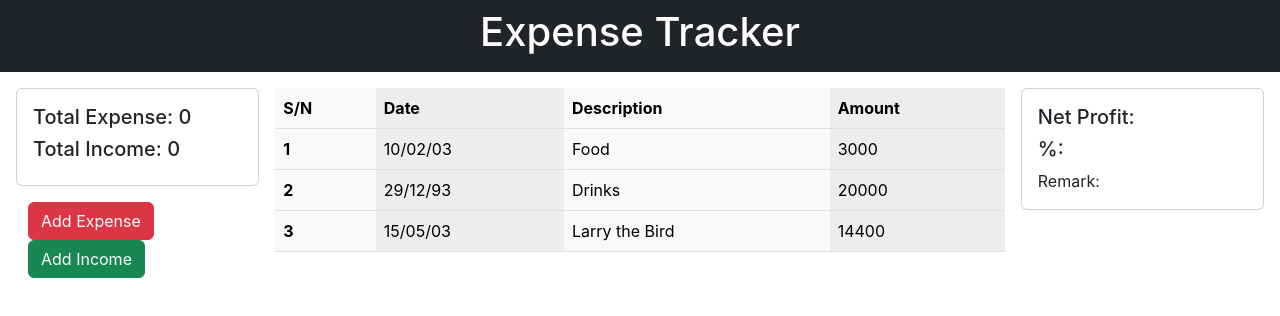
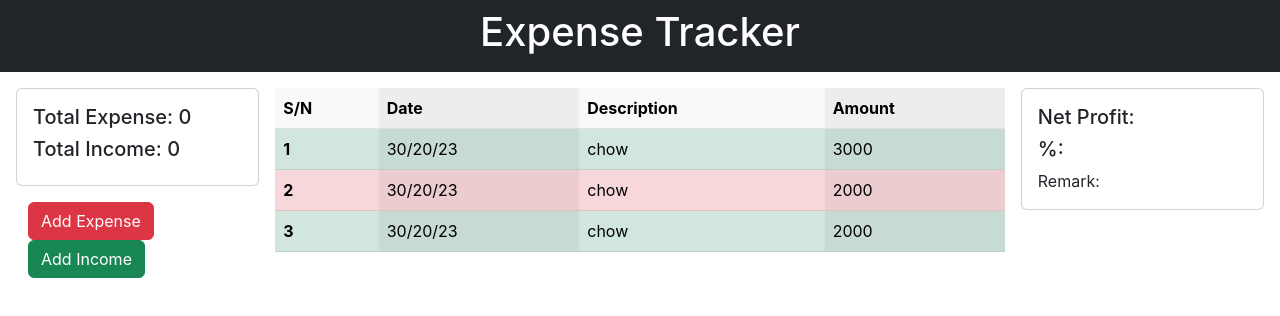
Before and after one commit to Jamilamasa/expense_tracker, a React (Create React App) app: page / in a window 1280 px wide. Shown: the top 316 px of the page. Built offline with nearby package versions, Linux system fonts and the light colour scheme.

Commit message:
dynamically style table

```diff
--- a/src/App.js
+++ b/src/App.js
@@ -5,6 +5,11 @@ import NetOutput from "./components/NetOutput";
 import Table from "./components/Table";
 
 function App() {
+  const expenses = [
+    {id: 1, date: "30/20/23", description: "chow", amount: 3000, transaction: "income"},
+    {id: 2, date: "30/20/23", description: "chow", amount: 2000, transaction: "expense"},
+    {id: 3, date: "30/20/23", description: "chow", amount: 2000, transaction: "income"}
+  ]
   return (
     <div>
       <NavBar />
@@ -12,7 +17,7 @@ function App() {
         <div className="row gx-3">
           <Controls />
           <div className="col flex3 vh-89 overflow-auto">
-            <Table />
+            <Table expenses={expenses}/>
           </div>
           <div className="col overflow-hidden" id="outputNet">
             <NetOutput />
--- a/src/components/Table.js
+++ b/src/components/Table.js
@@ -1,6 +1,7 @@
 import React from "react";
+import TableBody from "./TableBody";
 
-export default function Table() {
+export default function Table(props) {
   return (
     <table className="table table-light table-striped-columns table-hover">
       <thead className="sticky-top">
@@ -11,26 +12,7 @@ export default function Table() {
           <th scope="col">Amount</th>
         </tr>
       </thead>
-      <tbody id="outputTable">
-        <tr>
-          <th scope="row">1</th>
-          <td>10/02/03</td>
-          <td>Food</td>
-          <td>3000</td>
-        </tr>
-        <tr>
-          <th scope="row">2</th>
-          <td>29/12/93</td>
-          <td>Drinks</td>
-          <td>20000</td>
-        </tr>
-        <tr>
-          <th scope="row">3</th>
-          <td>15/05/03</td>
-          <td>Larry the Bird</td>
-          <td>14400</td>
-        </tr>
-      </tbody>
+      <TableBody data={props.expenses}/>
     </table>
   );
 }
--- /dev/null
+++ b/src/components/TableBody.js
@@ -0,0 +1,22 @@
+import React from "react";
+
+const TableBody = (props) => {
+  return (
+    <tbody id="outputTable">
+      {props.data.map((expense) => (
+        <tr
+          className={
+            expense.transaction === "income" ? "table-success" : "table-danger"
+          }
+        >
+          <th scope="row">{expense.id}</th>
+          <td>{expense.date}</td>
+          <td>{expense.description}</td>
+          <td>{expense.amount}</td>
+        </tr>
+      ))}
+    </tbody>
+  );
+};
+
+export default TableBody;
```
